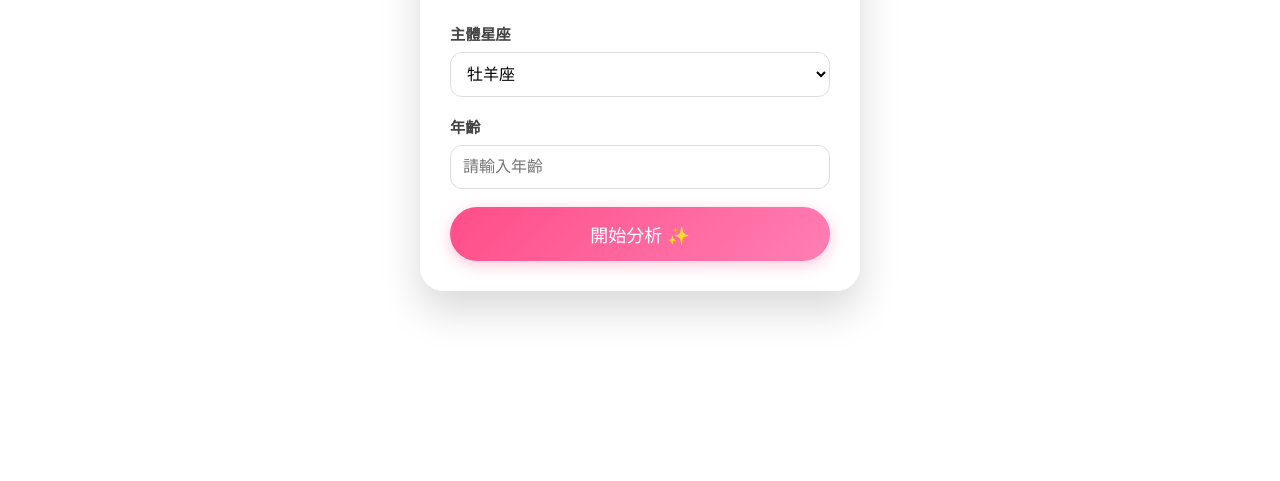
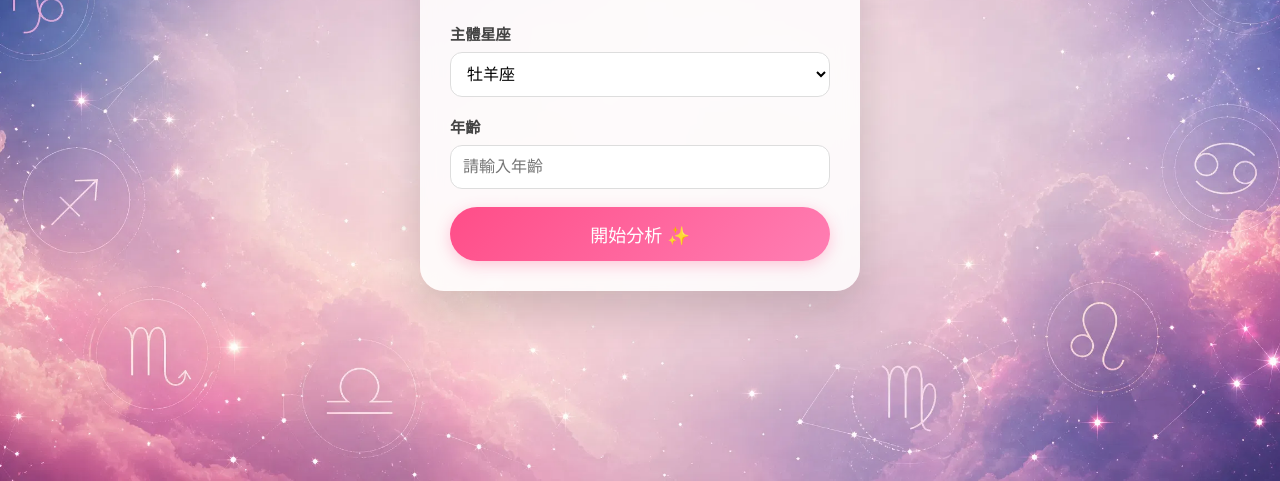
Before and after one commit to 6621/horoscope-api, a website: page index.html in a window 1280 px wide. Shown: the part 319-800 px from the top of the page. Drawn offline with Linux system fonts and the light colour scheme.

Commit message:
Add files via upload

```diff
--- a/index.html
+++ b/index.html
@@ -4,7 +4,7 @@
 <meta charset="UTF-8">
 <title>AI 戀愛占星配對</title>
 <style>
-/* 🚀 修正 GitHub 讀取路徑 */
+/* 🚀 修正路徑以讀取資料夾內的 bg.webp */
 html::before {
   content: "" !important;
   position: fixed !important;
@@ -12,7 +12,7 @@ html::before {
   left: 0 !important;
   width: 100vw !important;
   height: 100vh !important;
-  background-image: url('./%E8%83%8C%E6%99%AF.webp') !important; /* 將中文「背景」轉為網址編碼，並加上 ./ 確保 GitHub 能正確識別 */
+  background-image: url('./bg.webp') !important; /* 已修改為正確的檔名 */
   background-size: cover !important;
   background-position: center center !important;
   background-repeat: no-repeat !important;
```
Also changed, not shown: bg.webp (added).
